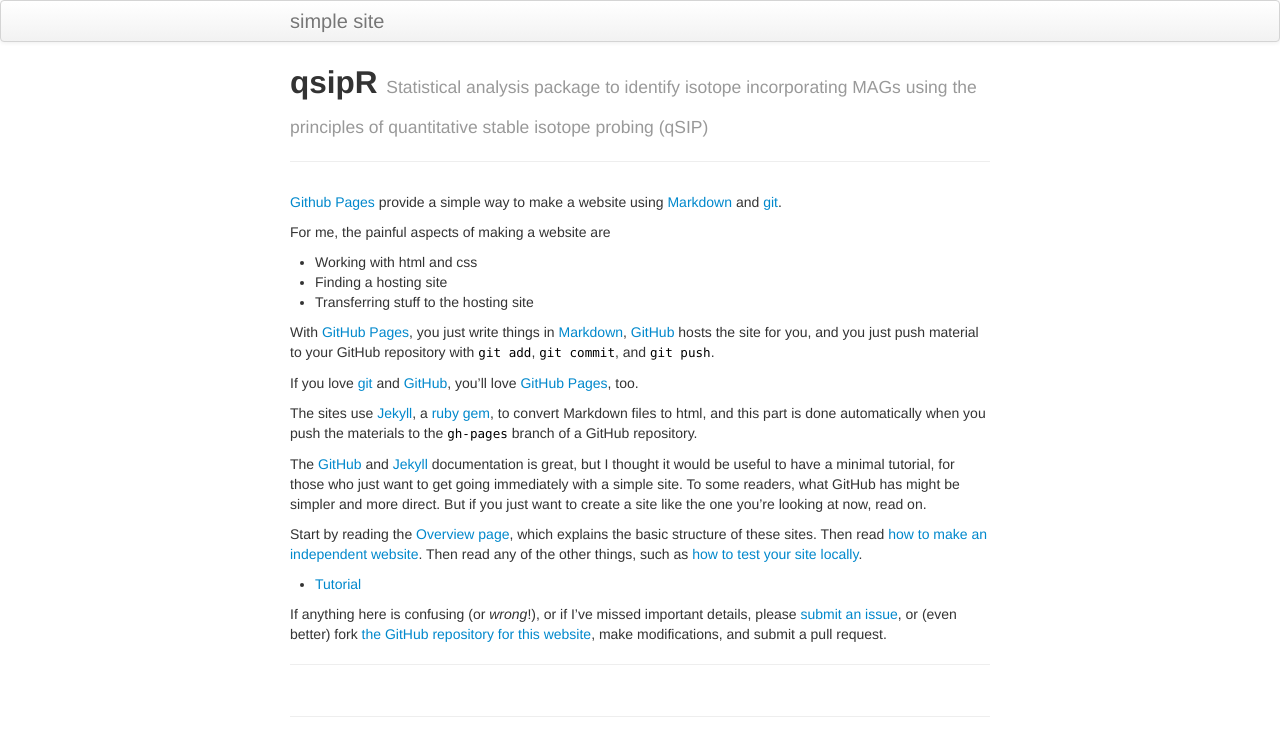
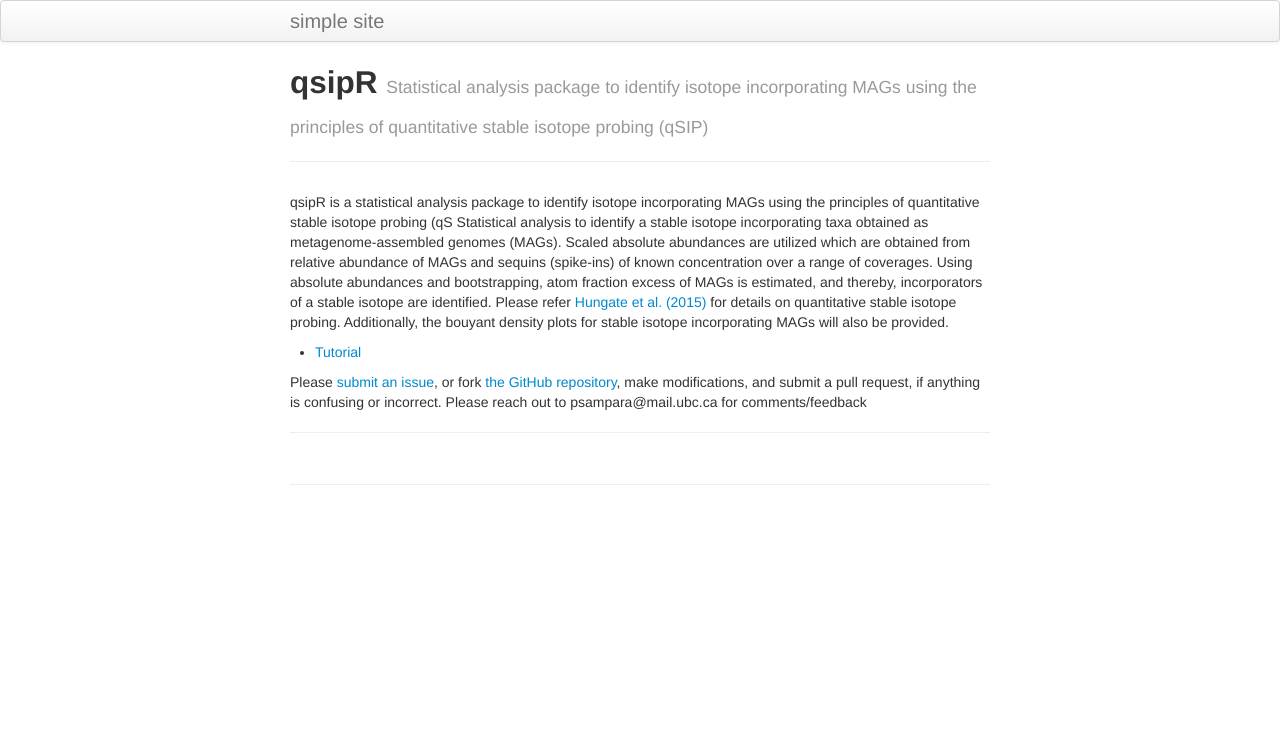
Before and after one commit to psampara/qsipR, a Jekyll site: the page built from index.md, in a window 1280 px wide. Shown: the top 756 px of the page. Built offline with Jekyll 4.4.1, drawn with Linux system fonts in a browser that asks for light colours.

Commit message:
Update index.md

```diff
--- a/index.md
+++ b/index.md
@@ -5,52 +5,17 @@ tagline: Statistical analysis package to identify isotope incorporating MAGs usi
 description: Statistical analysis to identify a stable isotope incorporating taxa obtained as metagenome-assembled genomes (MAGs). Scaled absolute abundances are utilized which are obtained from relative abundance of MAGs and sequins (spike-ins) of known concentration over a range of coverages. Using absolute abundances and bootstrapping, atom fraction excess of MAGs is estimated, and thereby, incorporators of a stable isotope are identified. Please refer Hungate et al. (2015) (doi:10.1128/AEM.02280-15) for details on quantitative stable isotope probing. Additionally, the bouyant density plots for stable isotope incorporating MAGs will also be provided.
 ---
 
-[Github Pages](https://pages.github.com) provide a simple way to make a
-website using
-[Markdown](https://daringfireball.net/projects/markdown/) and
-[git](https://git-scm.com).
+qsipR is a statistical analysis package to identify isotope incorporating MAGs using the principles of quantitative stable isotope probing (qS
+Statistical analysis to identify a stable isotope incorporating taxa obtained as metagenome-assembled genomes (MAGs).
+Scaled absolute abundances are utilized which are obtained from relative abundance of MAGs and sequins (spike-ins) of known concentration over a range of coverages.
+Using absolute abundances and bootstrapping, atom fraction excess of MAGs is estimated, and thereby, incorporators of a stable isotope are identified.
+Please refer [Hungate et al. (2015)](doi:10.1128/AEM.02280-15) for details on quantitative stable isotope probing.
+Additionally, the bouyant density plots for stable isotope incorporating MAGs will also be provided.
 
-For me, the painful aspects of making a website are
-
-- Working with html and css
-- Finding a hosting site
-- Transferring stuff to the hosting site
-
-With [GitHub Pages](https://pages.github.com), you just write things in
-[Markdown](https://daringfireball.net/projects/markdown/),
-[GitHub](https://github.com) hosts the site for you, and you just push
-material to your GitHub repository with `git add`, `git commit`, and
-`git push`.
-
-If you love [git](https://git-scm.com/) and
-[GitHub](https://github.com), you'll love
-[GitHub Pages](https://pages.github.com), too.
-
-The sites use [Jekyll](https://jekyllrb.com/), a
-[ruby](https://www.ruby-lang.org/en/) [gem](https://rubygems.org/), to
-convert Markdown files to html, and this part is done
-automatically when you push the materials to the `gh-pages` branch
-of a GitHub repository.
-
-The [GitHub](https://pages.github.com) and
-[Jekyll](https://jekyllrb.com) documentation is great, but I thought it
-would be useful to have a minimal tutorial, for those who just want to
-get going immediately with a simple site. To some readers, what GitHub
-has might be simpler and more direct.  But if you just want to create
-a site like the one you're looking at now, read on.
-
-Start by reading the [Overview page](pages/overview.html), which
-explains the basic structure of these sites. Then read
-[how to make an independent website](pages/independent_site.html). Then
-read any of the other things, such as
-[how to test your site locally](pages/local_test.html).
 
 - [Tutorial](pages/qsipR_tutorial.html)
 
-If anything here is confusing (or _wrong_!), or if I've missed
-important details, please
-[submit an issue](https://github.com/ZielsLab/qSIP_metagenomics/issues), or (even
-better) fork [the GitHub repository for this website](https://github.com/ZielsLab/qSIP_metagenomics),
-make modifications, and submit a pull request.
+Please [submit an issue](https://github.com/ZielsLab/qSIP_metagenomics/issues), or fork [the GitHub repository](https://github.com/ZielsLab/qSIP_metagenomics),
+make modifications, and submit a pull request, if anything is confusing or incorrect. Please reach out to psampara@mail.ubc.ca for comments/feedback
 
 ---
```
